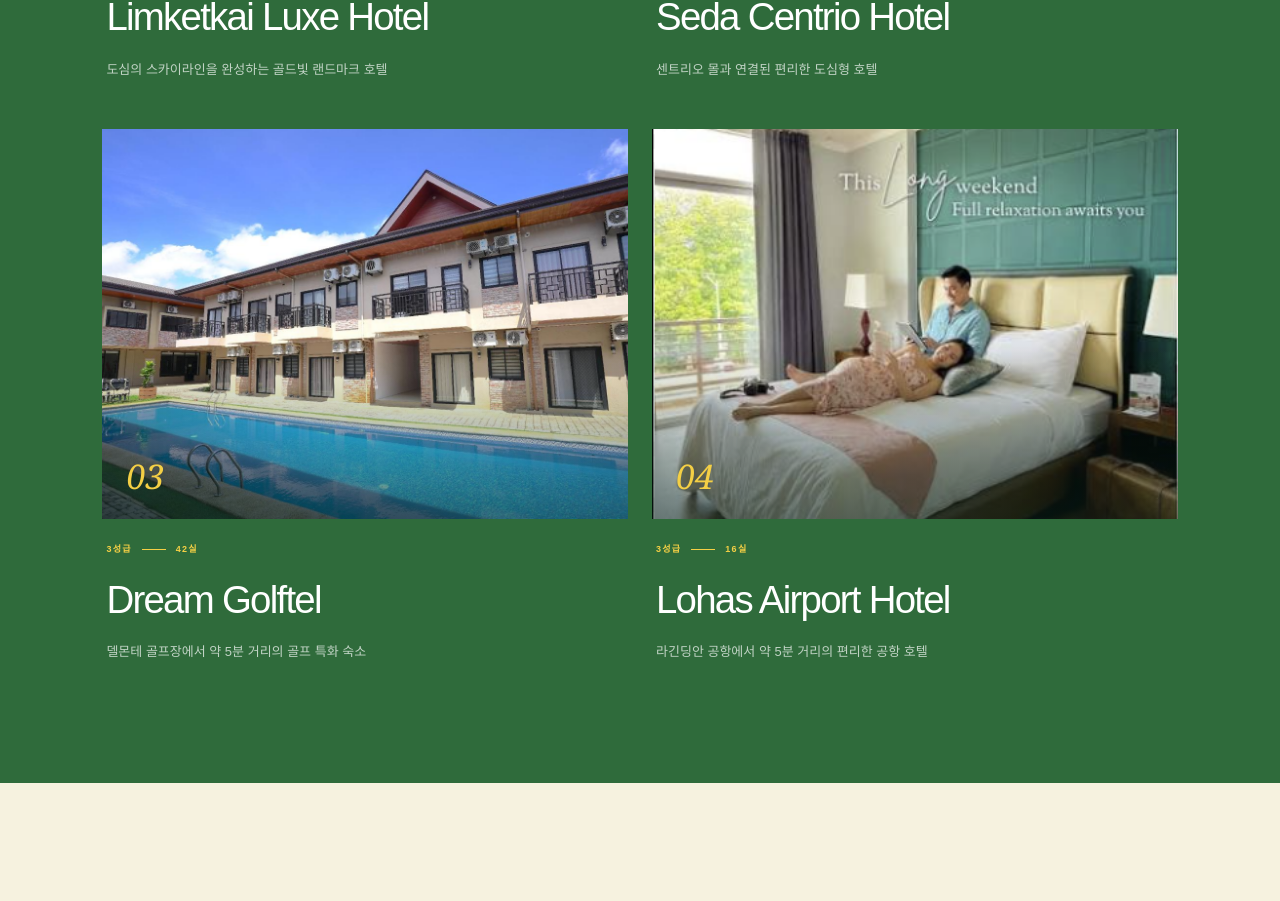
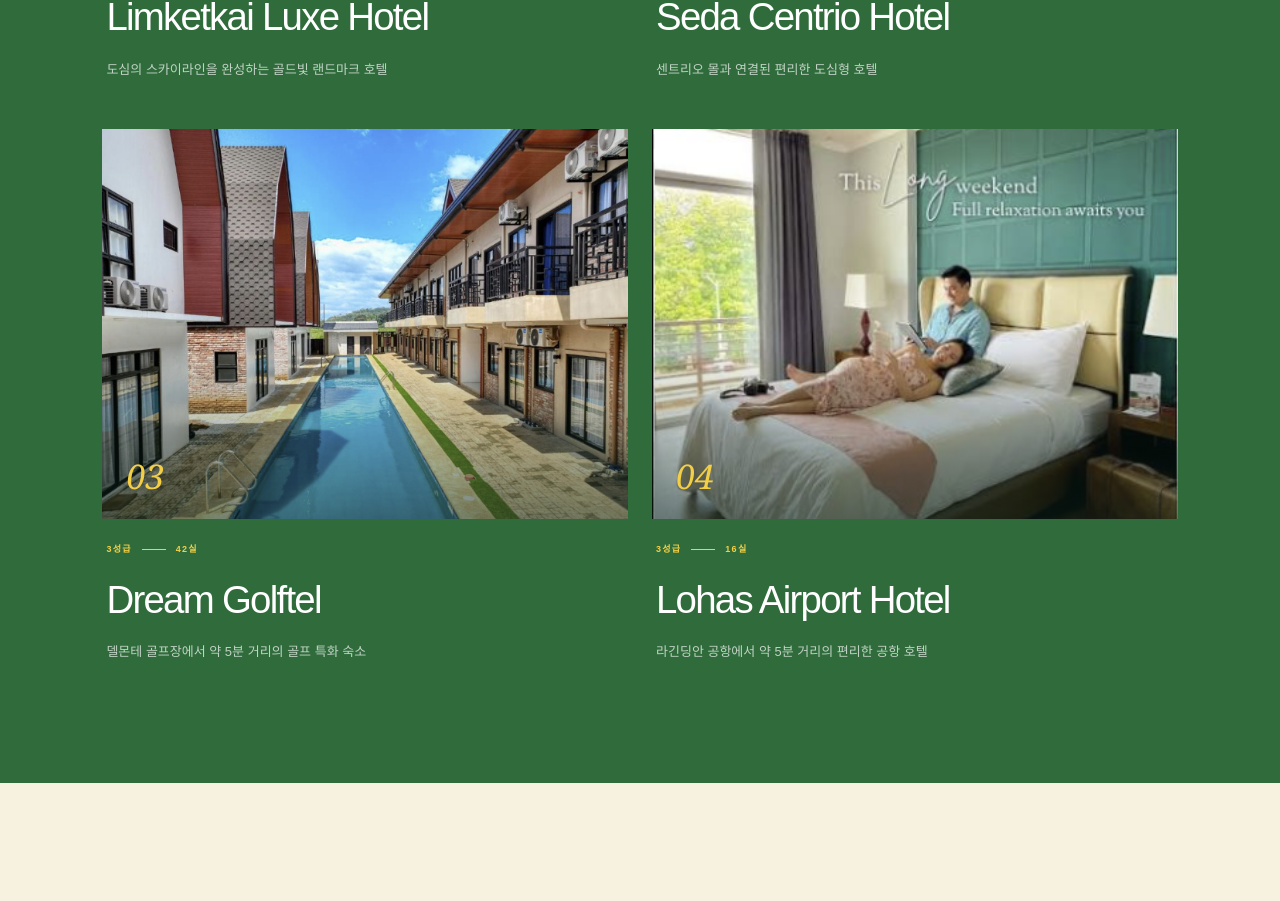
Before and after one commit to hellenqueen00-a11y/cagayandeoro, a Next.js app: page / in a window 1280 px wide. Shown: the part 10714-11615 px from the top of the page. Built offline with nearby package versions, Linux system fonts and the light colour scheme.

Commit message:
Replace Dream Golftel photo

```diff
--- a/app/page.tsx
+++ b/app/page.tsx
@@ -91,7 +91,7 @@ const restaurants = [
 const hotels = [
   { name: "Limketkai Luxe Hotel", grade: "4성급", rooms: "218실", detail: "도심의 스카이라인을 완성하는 골드빛 랜드마크 호텔", image: "/hotel-limketkai.jpg" },
   { name: "Seda Centrio Hotel", grade: "4성급", rooms: "147실", detail: "센트리오 몰과 연결된 편리한 도심형 호텔", image: "/hotel-seda-centrio.jpg" },
-  { name: "Dream Golftel", grade: "3성급", rooms: "42실", detail: "델몬테 골프장에서 약 5분 거리의 골프 특화 숙소", image: "/hotel-dream-golftel.jpg" },
+  { name: "Dream Golftel", grade: "3성급", rooms: "42실", detail: "델몬테 골프장에서 약 5분 거리의 골프 특화 숙소", image: "/hotel-dream-golftel-new.png" },
   { name: "Lohas Airport Hotel", grade: "3성급", rooms: "16실", detail: "라긴딩안 공항에서 약 5분 거리의 편리한 공항 호텔", image: "/hotel-lohas-airport-new.png" },
 ];
 
```
Also changed, not shown: public/hotel-dream-golftel-new.png (added), public/hotel-dream-golftel.jpg (deleted).
